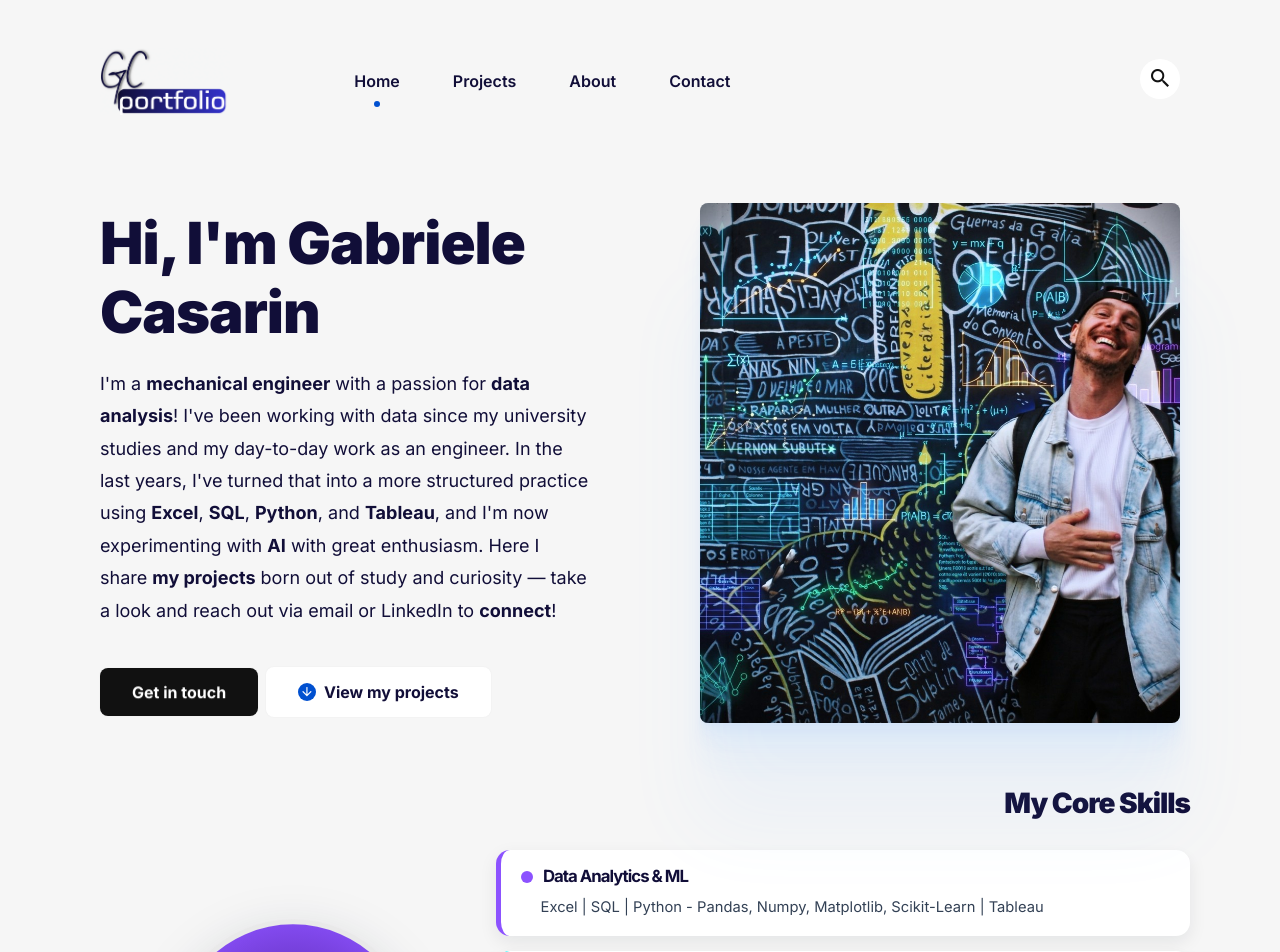
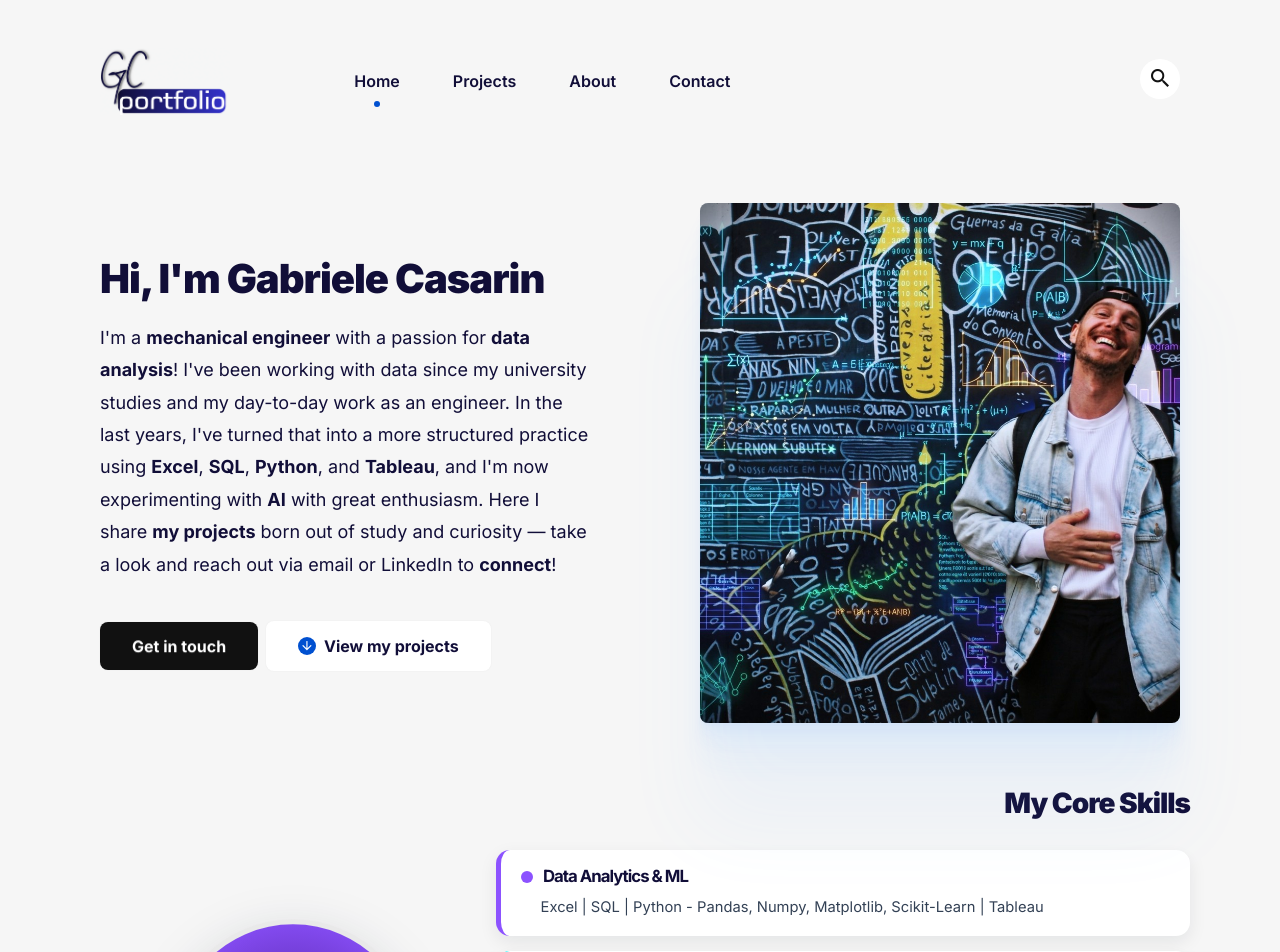
Before and after one commit to gcasarin/gcasarin.github.io, a Jekyll site: the page built from index.html, in a window 1280 px wide. Shown: the top 952 px of the page. Built offline with Jekyll 4.4.1, drawn with Linux system fonts in a browser that asks for light colours.

Commit message:
Add responsive styles for hero title
Added styles for hero title with responsive font size.

```diff
--- a/assets/css/main.css
+++ b/assets/css/main.css
@@ -4324,3 +4324,9 @@ section,
 .footer {
     margin-top: 24px;
 }
+
+/* Riduzione leggera del titolo dell'hero */
+.c-hero__title {
+  font-size: clamp(1.75rem, 3.2vw, 2.5rem);
+  line-height: 1.18;
+}
```
